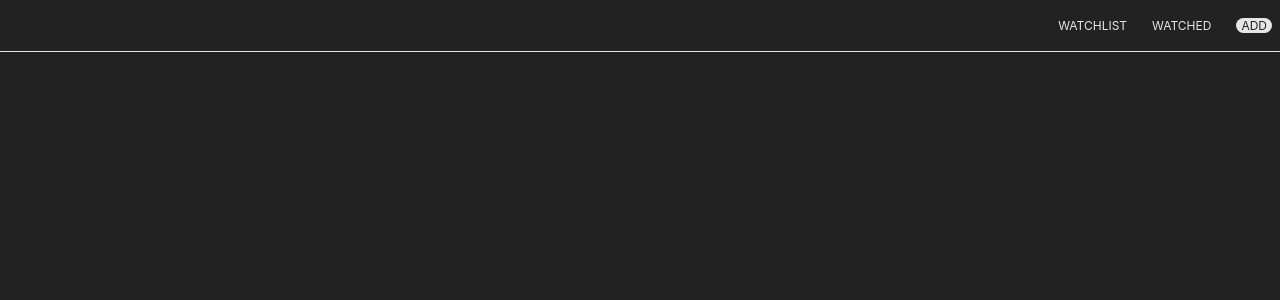
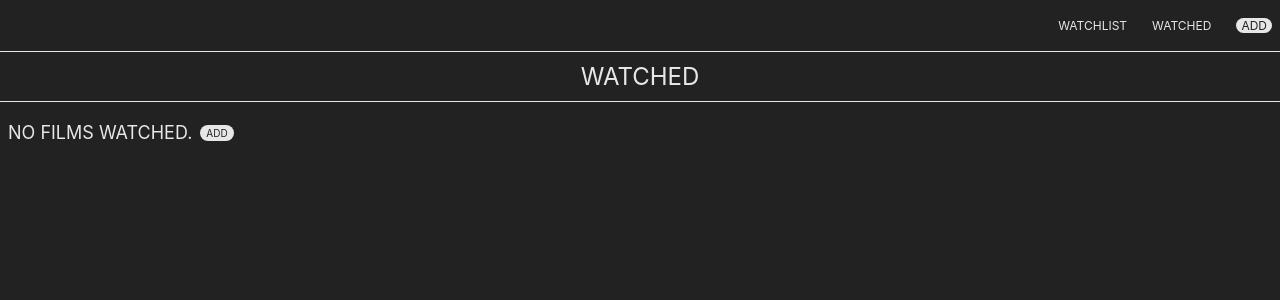
Before and after one commit to sashabb/movie-database-app, a React (Create React App) app: page /watched in a window 1280 px wide. Shown: the top 300 px of the page. Built offline with nearby package versions, Linux system fonts and the light colour scheme.

Commit message:
update context action buttons

```diff
--- a/package.json
+++ b/package.json
@@ -10,6 +10,7 @@
     "@types/node": "^16.11.36",
     "@types/react": "^18.0.9",
     "@types/react-dom": "^18.0.4",
+    "framer-motion": "^6.3.3",
     "react": "^18.1.0",
     "react-dom": "^18.1.0",
     "react-router-dom": "^6.3.0",
--- a/src/components/parts/Add.tsx
+++ b/src/components/parts/Add.tsx
@@ -39,7 +39,7 @@ const Add = () => {
           autoFocus
         />
       </div>
-      {results && results.length > 0 && (
+      {results && results.length > 0 ? (
         <ul className={"results-wrapper grid"}>
           {results
             .sort((a, b) => b.vote_average - a.vote_average)
@@ -47,6 +47,10 @@ const Add = () => {
               return <ResultCard key={i} result={result} />;
             })}
         </ul>
+      ) : (
+        <div className={"empty"}>
+          <h2>{results ? `No results for '${query}'` : ``}</h2>
+        </div>
       )}
     </div>
   );
--- a/src/components/parts/WatchlistCard.tsx
+++ b/src/components/parts/MovieCard.tsx
@@ -1,8 +1,9 @@
 import { Movie } from "./Add";
+import { MovieControls } from "./MovieControls";
 
-const WatchlistCard = ({ movie }: { movie: Movie }) => {
+const MovieCard = ({ movie, type }: { movie: Movie; type: string }) => {
   return (
-    <li className={"watchlist-card"}>
+    <li className={"movie-card"}>
       <div className={"watchlist-image-wrapper"}>
         <div className={"aspectholder"}>
           {movie?.poster_path && (
@@ -20,7 +21,7 @@ const WatchlistCard = ({ movie }: { movie: Movie }) => {
             <h3>{movie.title.toUpperCase()}</h3>
             {movie.release_date && <p>{movie.release_date.substring(0, 4)}</p>}
           </div>
-          <button type="button">Remove</button>
+          <MovieControls type={type} movie={movie} />
         </div>
         <div className={"rating"}>
           <p>{movie.vote_average}</p>
@@ -30,4 +31,4 @@ const WatchlistCard = ({ movie }: { movie: Movie }) => {
   );
 };
 
-export default WatchlistCard;
+export default MovieCard;
--- /dev/null
+++ b/src/components/parts/MovieControls.tsx
@@ -0,0 +1,66 @@
+import { useContext } from "react";
+import { GlobalContext } from "../../context/GlobalState";
+import { Movie } from "./Add";
+
+export const MovieControls = ({
+  movie,
+  type,
+}: {
+  movie: any;
+  type: string;
+}) => {
+  const {
+    watchlist,
+    watched,
+    addToWatchlist,
+    removeFromWatchlist,
+    addToWatched,
+    removeFromWatched,
+  } = useContext(GlobalContext);
+  const storedWatchlistMovie = watchlist.find((o: Movie) => o.id === movie?.id);
+  const watchlistDisabled = storedWatchlistMovie ? true : false;
+  const storedWatchedMovie = watched.find((o: Movie) => o.id === movie?.id);
+  const watchedDisabled = storedWatchedMovie ? true : false;
+  return (
+    <div className={"action-buttons"}>
+      {type === "watchlist" && (
+        <>
+          <button
+            type="button"
+            className={"btn add-to-list"}
+            disabled={watchedDisabled}
+            onClick={() => addToWatched(movie)}
+          >
+            Watched
+          </button>
+          <button
+            type="button"
+            className={"btn"}
+            onClick={() => removeFromWatchlist(movie?.id)}
+          >
+            Remove
+          </button>
+        </>
+      )}
+      {type === "watched" && (
+        <>
+          <button
+            type="button"
+            className={"btn add-to-list"}
+            disabled={watchlistDisabled}
+            onClick={() => addToWatchlist(movie)}
+          >
+            Watchlist
+          </button>
+          <button
+            type="button"
+            className={"btn"}
+            onClick={() => removeFromWatched(movie?.id)}
+          >
+            Remove
+          </button>
+        </>
+      )}
+    </div>
+  );
+};
--- a/src/components/parts/ResultCard.tsx
+++ b/src/components/parts/ResultCard.tsx
@@ -3,9 +3,12 @@ import { GlobalContext } from "../../context/GlobalState";
 import { Movie } from "./Add";
 
 const ResultCard = ({ result }: { result: Movie }) => {
-  const { addToWatchlist, watchlist } = useContext(GlobalContext);
-  const storedMovie = watchlist.find((o: Movie) => o.id === result.id);
-  const watchlistDisabled = storedMovie ? true : false;
+  const { addToWatchlist, addToWatched, watchlist, watched } =
+    useContext(GlobalContext);
+  const storedWatchlistMovie = watchlist.find((o: Movie) => o.id === result.id);
+  const watchlistDisabled = storedWatchlistMovie ? true : false;
+  const storedWatchedMovie = watched.find((o: Movie) => o.id === result.id);
+  const watchedDisabled = storedWatchedMovie ? true : false;
   return (
     <li className={"result-card"}>
       <div className={"image-wrapper"}>
@@ -31,10 +34,18 @@ const ResultCard = ({ result }: { result: Movie }) => {
             <button
               type={"button"}
               disabled={watchlistDisabled}
-              className={"add-to-watchlist"}
+              className={"add-to-list"}
               onClick={() => addToWatchlist(result)}
             >
               + Watchlist
+            </button>
+            <button
+              type={"button"}
+              disabled={watchedDisabled}
+              className={"add-to-list"}
+              onClick={() => addToWatched(result)}
+            >
+              + Watched
             </button>
           </div>
         </div>
--- a/src/components/parts/Watched.tsx
+++ b/src/components/parts/Watched.tsx
@@ -1,5 +1,34 @@
+import { useContext } from "react";
+import { Link } from "react-router-dom";
+import { GlobalContext } from "../../context/GlobalState";
+import { Movie } from "./Add";
+import MovieCard from "./MovieCard";
+
 const Watched = () => {
-  return <div></div>;
+  const { watched } = useContext(GlobalContext);
+  return (
+    <div>
+      <div className={"section-header"}>
+        <h1>Watched</h1>
+      </div>
+      {watched && watched.length > 0 ? (
+        <ul className={"grid"}>
+          {watched.map((movie: Movie, i: number) => {
+            return <MovieCard key={i} movie={movie} type={"watched"} />;
+          })}
+        </ul>
+      ) : (
+        <div className={"empty"}>
+          <div className={"flex"}>
+            <h2>No films watched.</h2>
+            <Link to={"/add"} className={"btn"}>
+              Add
+            </Link>
+          </div>
+        </div>
+      )}
+    </div>
+  );
 };
 
 export default Watched;
--- a/src/components/parts/Watchlist.tsx
+++ b/src/components/parts/Watchlist.tsx
@@ -1,24 +1,32 @@
 import { useContext } from "react";
+import { Link } from "react-router-dom";
 import { GlobalContext } from "../../context/GlobalState";
 import { Movie } from "./Add";
-import WatchlistCard from "./WatchlistCard";
+import MovieCard from "./MovieCard";
 
 const Watchlist = () => {
   const { watchlist } = useContext(GlobalContext);
-  console.log(watchlist);
 
   return (
     <div>
-      <div className={"watchlist-header"}>
+      <div className={"section-header"}>
         <h1>Watchlist</h1>
       </div>
-
-      {watchlist && watchlist.length > 0 && (
+      {watchlist && watchlist.length > 0 ? (
         <ul className={"grid"}>
           {watchlist.map((movie: Movie, i: number) => {
-            return <WatchlistCard key={i} movie={movie} />;
+            return <MovieCard key={i} movie={movie} type={"watchlist"} />;
           })}
         </ul>
+      ) : (
+        <div className={"empty"}>
+          <div className={"flex"}>
+            <h2>No films saved to watchlist.</h2>
+            <Link to={"/add"} className={"btn"}>
+              Add
+            </Link>
+          </div>
+        </div>
       )}
     </div>
   );
--- a/src/context/AppReducer.ts
+++ b/src/context/AppReducer.ts
@@ -1,3 +1,5 @@
+import { Movie } from "../components/parts/Add";
+
 export default (state: any, action: any) => {
   switch (action.type) {
     case "ADD_TO_WATCHLIST":
@@ -5,6 +7,22 @@ export default (state: any, action: any) => {
         ...state,
         watchlist: [action.payload, ...state.watchlist]
       }
+    case "REMOVE_FROM_WATCHLIST":
+      return {
+        ...state,
+        watchlist: state.watchlist.filter((movie: Movie) => movie.id !== action.payload)
+      }
+    case "ADD_TO_WATCHED":
+      return {
+        ...state,
+        watchlist: state.watchlist.filter((movie: Movie) => movie.id !== action.payload.id),
+        watched: [action.payload, ...state.watched]
+      }
+    case "REMOVE_FROM_WATCHED":
+    return {
+      ...state,
+      watched: state.watchlist.filter((movie: Movie) => movie.id !== action.payload)
+    }
     default:
     return state;
   }
--- a/src/context/GlobalState.tsx
+++ b/src/context/GlobalState.tsx
@@ -11,6 +11,9 @@ const initialState = {
     ? JSON.parse(localStorage.getItem("watched") as string)
     : [],
   addToWatchlist: (movie: Movie) => {},
+  removeFromWatchlist: (movie: Movie) => {},
+  addToWatched: (movie: Movie) => {},
+  removeFromWatched: (movie: Movie) => {},
 };
 
 // Create context
@@ -30,12 +33,27 @@ export const GlobalProvider = (props: any) => {
     dispatch({ type: "ADD_TO_WATCHLIST", payload: movie });
   };
 
+  const removeFromWatchlist = (id: Movie) => {
+    dispatch({ type: "REMOVE_FROM_WATCHLIST", payload: id });
+  };
+
+  const addToWatched = (movie: Movie) => {
+    dispatch({ type: "ADD_TO_WATCHED", payload: movie });
+  };
+
+  const removeFromWatched = (id: Movie) => {
+    dispatch({ type: "REMOVE_FROM_WATCHED", payload: id });
+  };
+
   return (
     <GlobalContext.Provider
       value={{
         watchlist: state.watchlist,
         watched: state.watched,
         addToWatchlist,
+        removeFromWatchlist,
+        addToWatched,
+        removeFromWatched,
       }}
     >
       {props?.children}
--- a/src/index.css
+++ b/src/index.css
@@ -1,6 +1,10 @@
 * {
   margin: 0;
   padding: 0;
+}
+
+h1, h2, h3 {
+  font-weight: 400;
 }
 
 :root{
@@ -59,15 +63,17 @@ img {
 }
 
 
-.watchlist-card {
-  grid-column: span 4;
+.movie-card {
+  grid-column: span 12;
   display: flex;
   border-bottom: 1px solid var(--color);
-  border-right: 1px solid var(--color);
   padding: 8px;
 }
-.watchlist-card:nth-child(3n) {
+.movie-card:nth-child(3n) {
   border-right: 0px;
+}
+.movie-card h3 {
+  font-size: 14px;
 }
 .watchlist-image-wrapper {
   width: 120px;
@@ -165,7 +171,11 @@ header ul li:not(:last-of-type) {
   padding: 0px 5px;
 }
 
-.add-to-watchlist {
+.action-buttons button:not(:last-of-type) {
+margin-right: 6px;
+}
+
+.add-to-list {
   cursor: pointer;
   background-color: var(--color);
   color: var(--bg);
@@ -176,7 +186,7 @@ header ul li:not(:last-of-type) {
   border: 1px solid var(--color);
   transition: opacity 0.4s ease, color 0.4s ease, background-color 0.4s ease;
 }
-.add-to-watchlist:disabled {
+.add-to-list:disabled {
   opacity: 0.5;
   background-color: var(--bg);
   color: var(--color);
@@ -189,9 +199,35 @@ header ul li:not(:last-of-type) {
   height: 100%;
 }
 
-.watchlist-header {
+.section-header {
   padding: 10px 8px;
   border-bottom: 1px solid var(--color);
   text-align: center;
   text-transform: uppercase;
 }
+
+.empty {
+  padding: 20px 8px;
+}
+.empty a {
+  margin-left: 8px;
+  height: fit-content;
+}
+.empty h2 {
+  text-transform: uppercase;
+}
+
+.flex {
+  display: flex;
+  align-items: center;
+}
+
+.btn {
+  cursor: pointer;
+  background-color: var(--color);
+  color: var(--bg);
+  border-radius: 50px;
+  padding: 2px 6px;
+  font-size: 10px;
+  text-transform: uppercase;
+}
```
Also changed, not shown: 1 other file (tests, documents, lock files or other folders).
